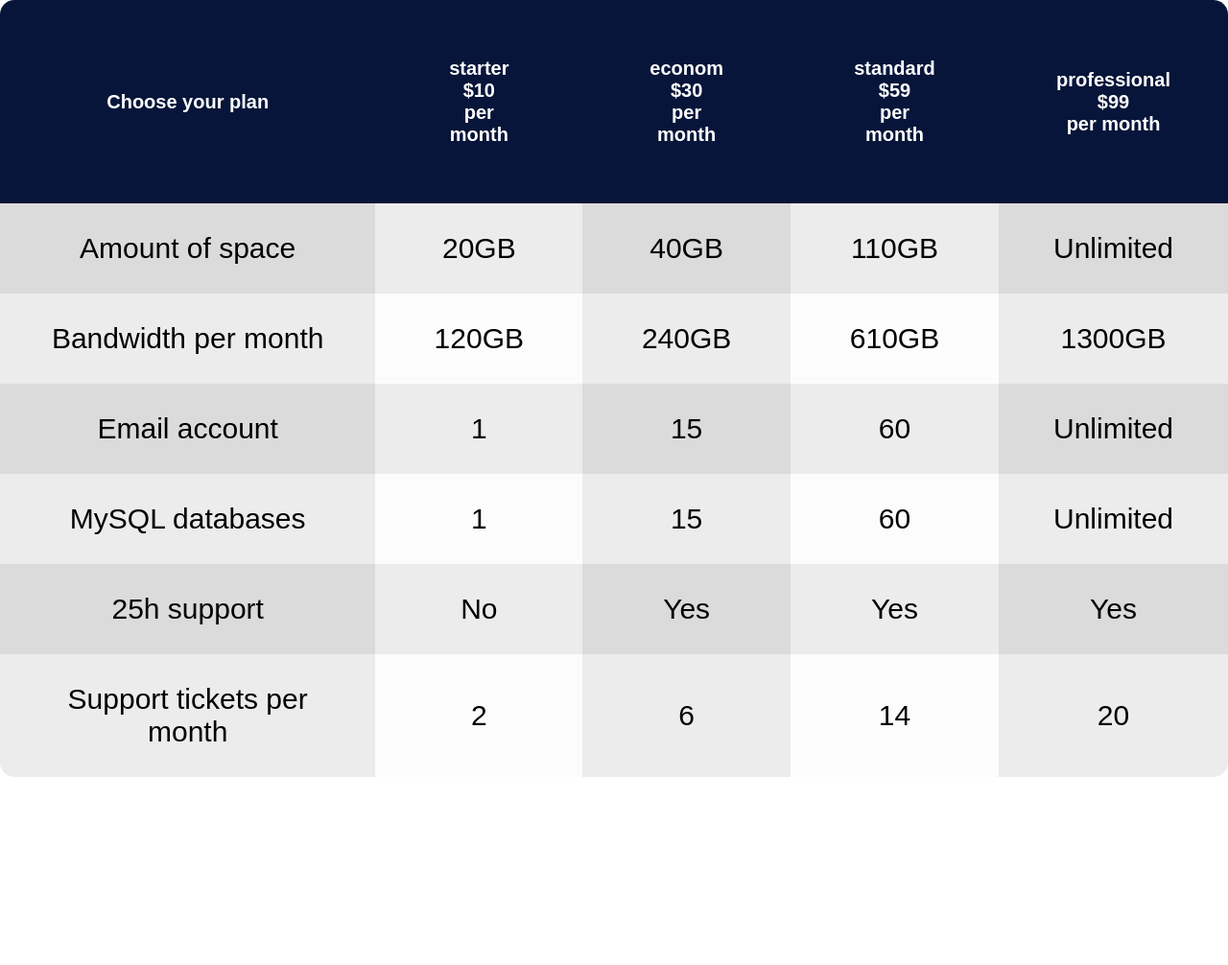
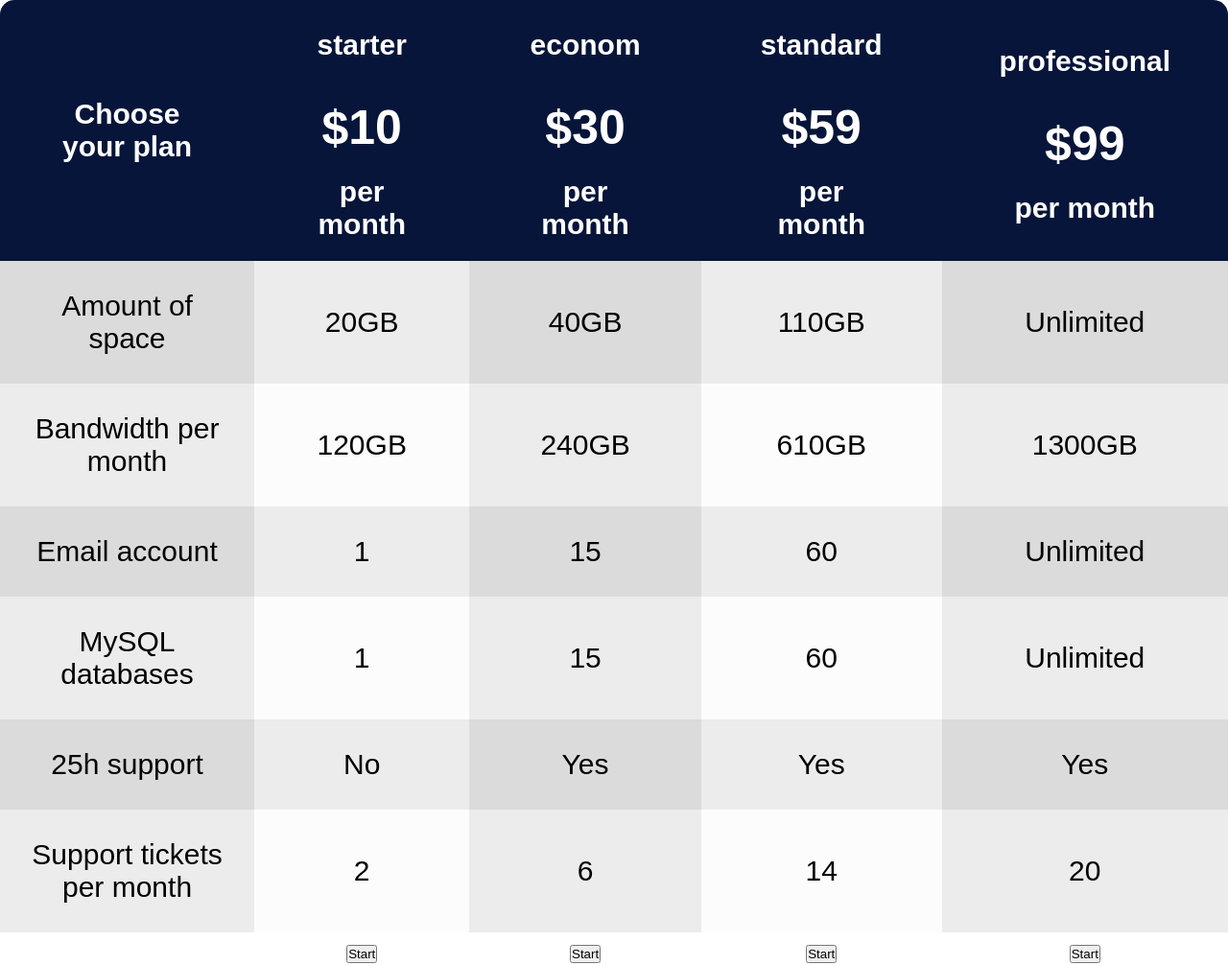
Before and after one commit to Zzeerrggoo/TableHW, a plain HTML site: page index.html in a window 1280 px wide. Shown: the whole page at 96% size. Before the commit the page ends 810 px from the top, so only its background shows below. Drawn offline with Linux system fonts and the light colour scheme.

Commit message:
Add margins in thead

```diff
--- a/CSS/styles.css
+++ b/CSS/styles.css
@@ -1,9 +1,9 @@
-
 *{
     box-sizing: border-box;
     margin: 0;
     padding: 0;
 }
+
 
 table{
     font-family: Arial, sans-serif;
@@ -11,20 +11,37 @@ table{
     text-align: center;
     border-collapse: collapse;
     border-radius: 15px;
+
     overflow: hidden;
 
     --dark-blue: #061539;
     --dark-gray:#DBDBDB;
     --gray: #ECECEC;
     --light-gray: #fcfcfc;
-
 }
 
-thead>tr>th:nth-of-type(n){
+
+thead>tr>:nth-of-type(n){
     background-color: var(--dark-blue);
     color:white;
-    font-size: 20px;
-    padding: 3em;
+    padding: 0 2em;
+}
+
+
+th>:nth-child(2) {
+    font-size: 50px;
+    font-weight: bold;
+    margin-top: 0.8em;
+}
+
+
+th>:nth-child(3){
+    margin: 0.7em 0 ;
+}
+
+
+th>:nth-child(1){
+    margin: 1em 0;
 }
 
 
@@ -33,23 +50,21 @@ tbody>tr>td:nth-child(n){
 }
 
 
-tbody>tr:nth-child(odd)>td:nth-child(odd)
-{
+tbody>tr:nth-child(odd) > td:nth-child(odd) {
     background-color: var(--dark-gray);
 }
 
-tbody>tr:nth-child(odd)>td:nth-child(even)
-{
+
+tbody>tr:nth-child(odd)>td:nth-child(even) {
     background-color: var(--gray);
 }
 
 
-tbody>tr:nth-child(even)
-{
+tbody>tr:nth-child(even) {
     background-color: var(--gray);
 }
 
-tbody>tr:nth-child(even)>td:nth-child(even)
-{
+
+tbody>tr:nth-child(even)>td:nth-child(even) {
     background-color: var(--light-gray);
 }
--- a/index.html
+++ b/index.html
@@ -2,6 +2,8 @@
 <html lang="en">
 <head>
     <meta charset="UTF-8">
+    <meta name="viewport"
+          content="width=device-width, initial-scale=1">
     <title>Title</title>
     <link rel="stylesheet"
           href="CSS/styles.css">
@@ -86,10 +88,14 @@
     <tfoot>
     <tr>
         <td></td>
-        <td></td>
-        <td></td>
-        <td></td>
-        <td></td>
+        <td>
+            <button>Start</button></td>
+        <td>
+            <button>Start</button></td>
+        <td>
+            <button>Start</button></td>
+        <td>
+            <button>Start</button></td>
     </tr>
     </tfoot>
 
```
